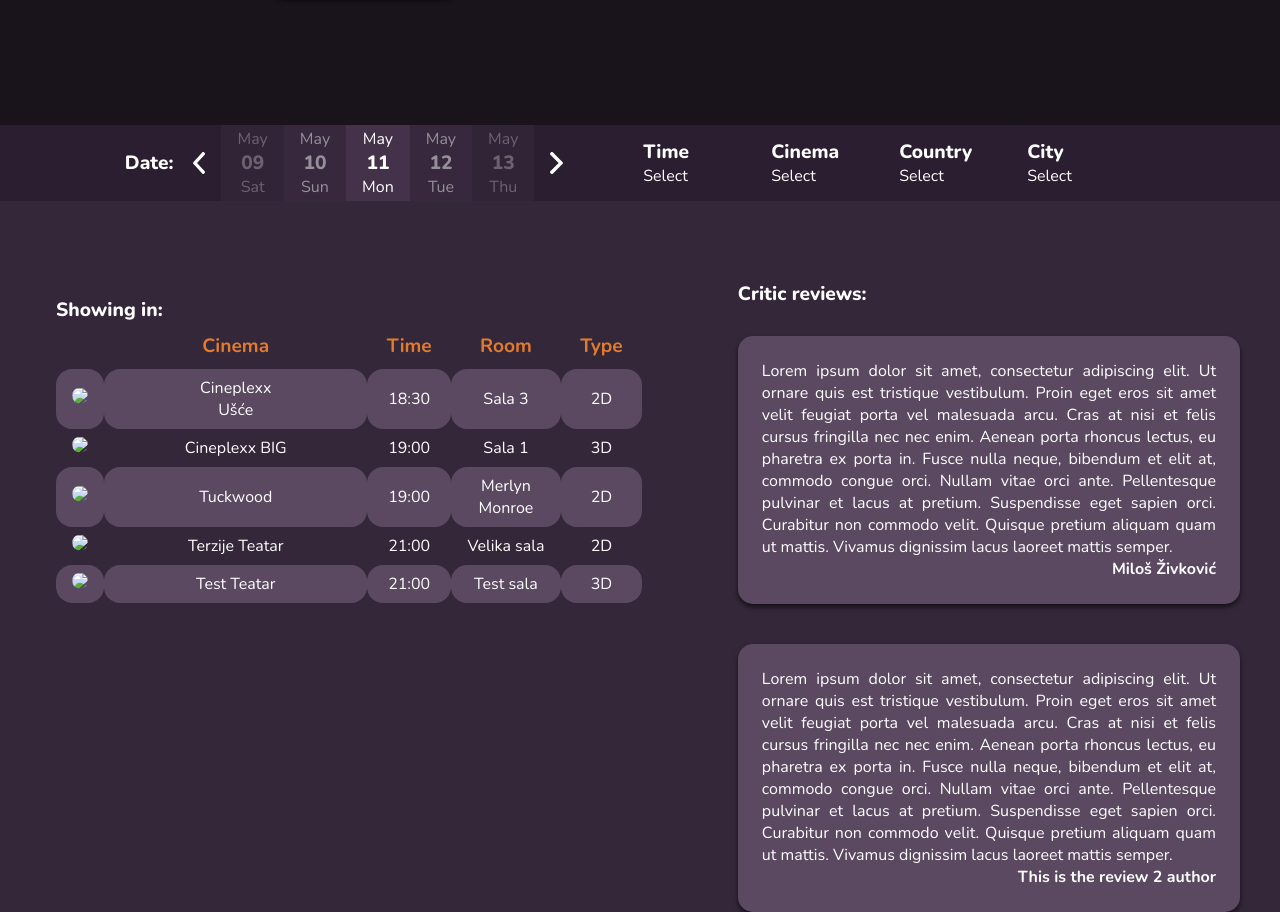
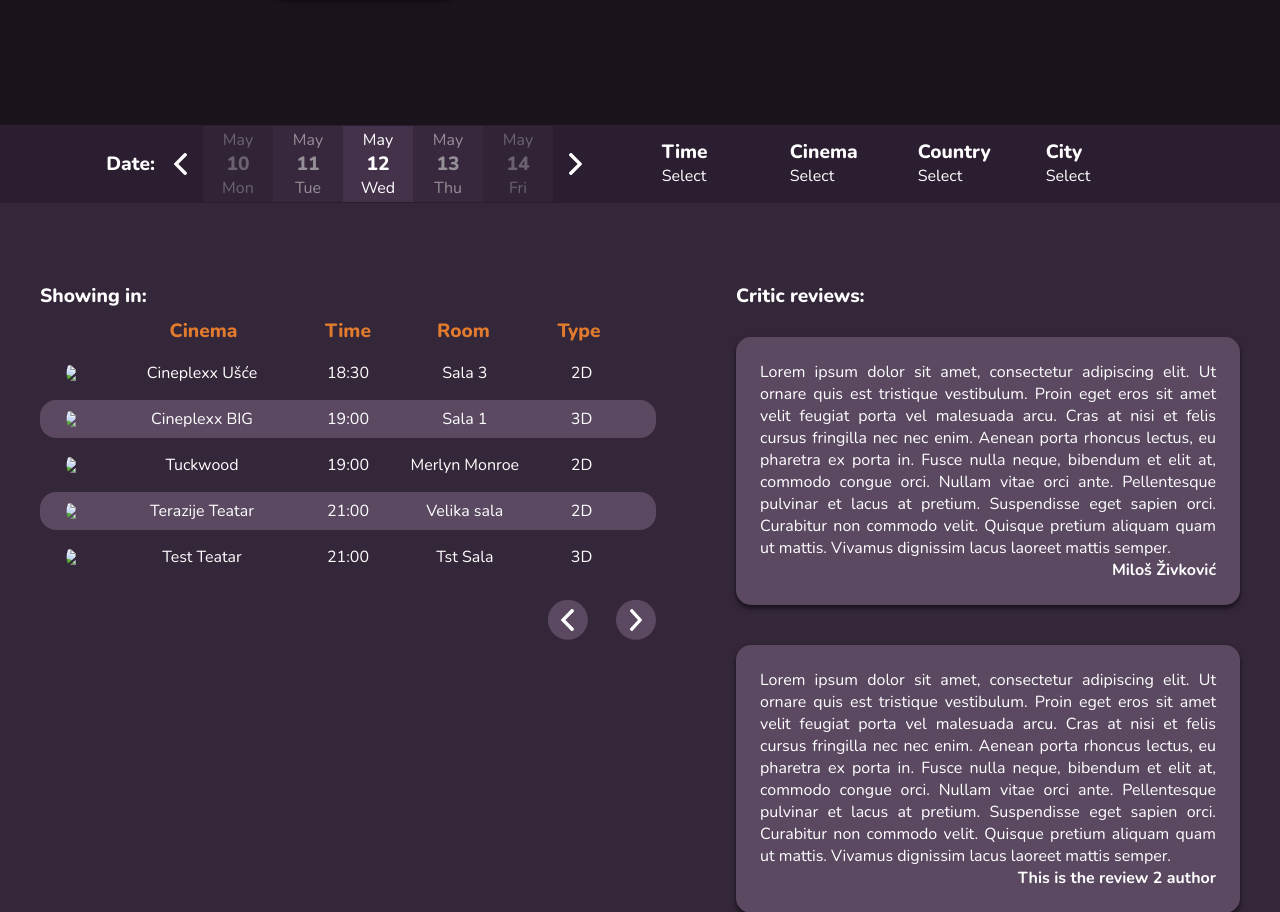
Before and after one commit to k0lic/Amenic, a CodeIgniter 4 app: the page made by Implementation/Amenic/app/Views/Movies/movie.php in a window 1280 px wide. Shown: the part 435-1347 px from the top of the page. Run offline with PHP 8.4 and a stand-in for CodeIgniter, Linux system fonts and the light colour scheme; the template is opened without the code that fills it, so the values that code supplies are empty; some libraries are stand-ins or nearby versions.

Commit message:
Added nice effects to the Movie Search page

```diff
--- a/Implementation/Amenic/app/Views/Movies/movie.php
+++ b/Implementation/Amenic/app/Views/Movies/movie.php
@@ -78,120 +78,211 @@
         <div class="row movieSelectorRow centerRow">
             <div class="movieDateSelector centerY">
                 <span class="movieSelectorTitle mr-2">Date:</span>
-                <img src="/assets/Movie/arrowLeft.svg" class="movieArrow" />
-                <div class="column centerRow dateColumn o30 ml-2">
+                <img src="/assets/Movie/arrowLeft.svg" class="movieArrow" id="movieArrowLeft"/>
+                <div class="column centerRow dateColumn o30 ml-2" id="movieDateO1">
                     <span class="movieMonth">May</span>
                     <span class="movieDate">09</span>
                     <span class="movieDay">Sat</span>
                 </div>
-                <div class="column centerRow dateColumn o50">
+                <div class="column centerRow dateColumn o50" id="movieDateI1">
                     <span class="movieMonth">May</span>
                     <span class="movieDate">10</span>
                     <span class="movieDay">Sun</span>
                 </div>
-                <div class="column centerRow dateColumn">
+                <div class="column centerRow dateColumn" id="movieDate">
                     <span class="movieMonth">May</span>
                     <span class="movieDate">11</span>
                     <span class="movieDay">Mon</span>
                 </div>
-                <div class="column centerRow dateColumn o50">
+                <div class="column centerRow dateColumn o50" id="movieDateI2">
                     <span class="movieMonth">May</span>
                     <span class="movieDate">12</span>
                     <span class="movieDay">Tue</span>
                 </div>
-                <div class="column centerRow dateColumn o30 mr-2">
+                <div class="column centerRow dateColumn o30 mr-2" id="movieDateO2">
                     <span class="movieMonth">May</span>
                     <span class="movieDate">13</span>
                     <span class="movieDay">Thu</span>
                 </div>
-                <img src="/assets/Movie/arrowRight.svg" class="movieArrow mr-5" />
+                <img src="/assets/Movie/arrowRight.svg" class="movieArrow mr-5" id="movieArrowRight"/>
             </div>
-            <div class="column w10 dropdownColumn ml-5">
+
+            <div class="column w10 dropdownColumn ml-5" id="timeColumn">
+                <ul>
+                    <li><div class="column">
                     <span class="dropdownTitle">Time</span>
-                <span class="dropdownSubtitle">Select</span>
-                <div class="dropdownContent">
-                    <a href="#">18:30</a>
-                    <a href="#">19:30</a>
-                    <a href="#">20:00</a>
+                    <span class="dropdownSubtitle" id="timeSelect">Select</span>
                     </div>
+                        <ul class="dropdown">
+                            <li><a href="#">18:30</a></li>
+                            <li><a href="#">19:30</a></li>
+                            <li><a href="#">20:00</a></li>
+                        </ul>
+                    </li>
+                </ul>
             </div>
-            <div class="column w10 dropdownColumn">
+
+            <div class="column w10 dropdownColumn" id="cinemaColumn">
+                <ul>
+                    <li><div class="column">
                     <span class="dropdownTitle">Cinema</span>
-                <span class="dropdownSubtitle">Select</span>
-                <div class="dropdownContent">
-                    <a href="#">Cineplexx BIG</a>
-                    <a href="#">Cineplexx Ušće</a>
-                    <a href="#">Jagodinski kulturni centar</a>
+                    <span class="dropdownSubtitle" id="cinemaSelect">Select</span>
                     </div>
+                        <ul class="dropdown">
+                            <li><a href="#">Cineplexx BIG</a></li>
+                            <li><a href="#">Cineplexx Ušće</a></li>
+                            <li><a href="#">Jagodinski kulturni centar</a></li>
+                        </ul>
+                    </li>
+                </ul>
             </div>
-            <div class="column w10 dropdownColumn">
+
+            <div class="column w10 dropdownColumn" id="countryColumn">
+                <ul>
+                    <li><div class="column">
                     <span class="dropdownTitle">Country</span>
-                <span class="dropdownSubtitle">Select</span>
-                <div class="dropdownContent">
-                    <a href="#">Serbia</a>
+                    <span class="dropdownSubtitle" id="countrySelect">Select</span>
                     </div>
+                        <ul class="dropdown">
+                            <li><a href="#">Serbia</a></li>
+                        </ul>
+                    </li>
+                </ul>
             </div>
-            <div class="column w10 dropdownColumn">
+
+            <div class="column w10 dropdownColumn" id="cityColumn">
+                <ul>
+                    <li><div class="column">
                     <span class="dropdownTitle">City</span>
-                <span class="dropdownSubtitle">Select</span>
-                <div class="dropdownContent">
-                    <a href="#">Beograd</a>
-                    <a href="#">Novi Sad</a>
-                    <a href="#">Niš</a>
-                    <a href="#">Jagodina</a>
+                    <span class="dropdownSubtitle" id="citySelect">Select</span>
                     </div>
+                        <ul class="dropdown" id="cityDropdown">
+                            <li><a href="#" class="cityDropdownItem" id="cityBeograd">Beograd</a></li>
+                            <li><a href="#" class="cityDropdownItem" id="cityNovi Sad">Novi Sad</a></li>
+                            <li><a href="#" class="cityDropdownItem" id="cityNiš">Niš</a></li>
+                            <li><a href="#" class="cityDropdownItem" id="cityJagodina">Jagodina</a></li>
+                        </ul>
+                    </li>
+                </ul>
             </div>
         </div>
 
         <div class="row centerX mb-5 movieShowingContent">
             <div class="column w55 centerY tableCol ml-5">
                 <span class="showingTitle">Showing in:</span>
-                <table class="showingTable">
-                    <thead>
-                        <th></th>
-                        <th class="tableCinemaCol">Cinema</th>
-                        <th class="tableTimeCol">Time</th>
-                        <th class="tableRoomCol">Room</th>
-                        <th class="tableTypeCol">Type</th>
-                    </thead>
-                    <tbody>
-                        <tr>
-                            <td class="tableImg"><img src="https://via.placeholder.com/150" class="userIcon" /></td>
-                            <td class="tableCinemaCol">Cineplexx Ušće</td>
-                            <td class="tableTimeCol">18:30</td>
-                            <td class="tableRoomCol">Sala 3</td>
-                            <td class="tableTypeCol">2D</td>
-                        </tr>
-                        <tr>
-                            <td class="tableImg"><img src="https://via.placeholder.com/150" class="userIcon" /></td>
-                            <td class="tableCinemaCol">Cineplexx BIG</td>
-                            <td class="tableTimeCol">19:00</td>
-                            <td class="tableRoomCol">Sala 1</td>
-                            <td class="tableTypeCol">3D</td>
-                        </tr>
-                        <tr>
-                            <td class="tableImg"><img src="https://via.placeholder.com/150" class="userIcon" /></td>
-                            <td class="tableCinemaCol">Tuckwood</td>
-                            <td class="tableTimeCol">19:00</td>
-                            <td class="tableRoomCol">Merlyn Monroe</td>
-                            <td class="tableTypeCol">2D</td>
-                        </tr>
-                        <tr>
-                            <td class="tableImg"><img src="https://via.placeholder.com/150" class="userIcon" /></td>
-                            <td class="tableCinemaCol">Terzije Teatar</td>
-                            <td class="tableTimeCol">21:00</td>
-                            <td class="tableRoomCol">Velika sala</td>
-                            <td class="tableTypeCol">2D</td>
-                        </tr>
-                        <tr>
-                            <td class="tableImg"><img src="https://via.placeholder.com/150" class="userIcon" /></td>
-                            <td class="tableCinemaCol">Test Teatar</td>
-                            <td class="tableTimeCol">21:00</td>
-                            <td class="tableRoomCol">Test sala</td>
-                            <td class="tableTypeCol">3D</td>
-                        </tr>
-                    </tbody>
-                </table>
+
+                <div class="showingTable column">
+                    <div class="showingTableHeader row centerY">
+                        <div class="w10"></div>
+                        <div class="w30 textCenter">
+                            Cinema
+                        </div>
+                        <div class="w20 textCenter">
+                            Time
+                        </div>
+                        <div class="w20 textCenter">
+                            Room
+                        </div>
+                        <div class="w20 textCenter">
+                            Type
+                        </div>
+                    </div>
+                    <div class="showingTableRow row centerY mb-1">
+                        <div class="w10 column centerRow">
+                            <img src="https://via.placeholder.com/150" class="userIcon" />
+                        </div>
+                        <div class="w30 textCenter">
+                            Cineplexx Ušće
+                        </div>
+                        <div class="w20 textCenter">
+                            18:30
+                        </div>
+                        <div class="w20 textCenter">
+                            Sala 3
+                        </div>
+                        <div class="w20 textCenter">
+                            2D
+                        </div>
+                    </div>
+                    <div class="showingTableRow row centerY mb-1">
+                        <div class="w10 column centerRow">
+                            <img src="https://via.placeholder.com/150" class="userIcon" />
+                        </div>
+                        <div class="w30 textCenter">
+                            Cineplexx BIG
+                        </div>
+                        <div class="w20 textCenter">
+                            19:00
+                        </div>
+                        <div class="w20 textCenter">
+                            Sala 1
+                        </div>
+                        <div class="w20 textCenter">
+                            3D
+                        </div>
+                    </div>
+                    <div class="showingTableRow row centerY mb-1">
+                        <div class="w10 column centerRow">
+                            <img src="https://via.placeholder.com/150" class="userIcon" />
+                        </div>
+                        <div class="w30 textCenter">
+                            Tuckwood
+                        </div>
+                        <div class="w20 textCenter">
+                            19:00
+                        </div>
+                        <div class="w20 textCenter">
+                            Merlyn Monroe
+                        </div>
+                        <div class="w20 textCenter">
+                            2D
+                        </div>
+                    </div>
+                    <div class="showingTableRow row centerY mb-1">
+                        <div class="w10 column centerRow">
+                            <img src="https://via.placeholder.com/150" class="userIcon" />
+                        </div>
+                        <div class="w30 textCenter">
+                            Terazije Teatar
+                        </div>
+                        <div class="w20 textCenter">
+                            21:00
+                        </div>
+                        <div class="w20 textCenter">
+                            Velika sala
+                        </div>
+                        <div class="w20 textCenter">
+                            2D
+                        </div>
+                    </div>
+                    <div class="showingTableRow row centerY">
+                        <div class="w10 column centerRow">
+                            <img src="https://via.placeholder.com/150" class="userIcon" />
+                        </div>
+                        <div class="w30 textCenter">
+                            Test Teatar
+                        </div>
+                        <div class="w20 textCenter">
+                            21:00
+                        </div>
+                        <div class="w20 textCenter">
+                            Tst Sala
+                        </div>
+                        <div class="w20 textCenter">
+                            3D
+                        </div>
+                    </div>
+                    <div class="row mt-3">
+                        <div class="showingTablePagination">
+                            <div class="column centerRow showingTableArrow mr-3">
+                                <img src="/assets/Movie/arrowLeft.svg" class="movieArrow" id="movieArrowLeft" />
+                            </div>
+                            <div class="column centerRow showingTableArrow">
+                                <img src="/assets/Movie/arrowRight.svg" class="movieArrow" id="movieArrowLeft" />
+                            </div>
+                        </div>
+                    </div>
+                </div>
             </div>
 
             <div class="column w45 criticsPart mr-5">
@@ -215,4 +306,6 @@
             </div>
         </div>
     </body>
+    <script src="/js/movieDateSelector.js"></script>
+    <script src="/js/movieSearchFilter.js"></script>
 </html>
--- a/Implementation/Amenic/public/css/style.css
+++ b/Implementation/Amenic/public/css/style.css
@@ -1319,6 +1319,7 @@ body {
 
 .movieArrow {
 	width: 0.8em;
+	cursor: pointer;
 }
 
 .movieDateSelector {
@@ -1328,6 +1329,7 @@ body {
 .dateColumn {
 	background-color: var(--movieDate);
 	padding: 0.2em 1em;
+	min-width: 70px;
 }
 
 .movieMonth,
@@ -1380,7 +1382,7 @@ body {
 	min-width: 100px;
 	box-shadow: 0px 8px 16px 0px rgba(0, 0, 0, 0.2);
 	z-index: 1;
-	margin-top: 50px;
+	/*margin-top: 50px;*/
 }
 
 .dropdownContent a {
@@ -1395,18 +1397,83 @@ body {
 	background-color: var(--orange);
 }
 
-.dropdownColumn:hover .dropdownContent {
-	display: block;
-}
-
 .dropdownTitle {
 	font-weight: 800;
 	font-size: 1.2em;
 }
 
+/* NEW DROPDOWN */
+
 .dropdownColumn {
 	cursor: pointer;
 }
+
+.dropdownColumn a {
+	text-decoration: none;
+}
+
+.dropdownColumn ul {
+	list-style: none;
+}
+
+.dropdownColumn li {
+	color: #fff;
+	display: block;
+	position: relative;
+	text-decoration: none;
+	transition-duration: 0.2s;
+}
+
+.dropdownColumn ul li {
+	padding: 0.85em 0 1em 0;
+	justify-content: center;
+	align-items: center;
+}
+
+.dropdownColumn li a {
+	color: #fff;
+}
+
+.dropdownColumn li:hover {
+	cursor: pointer;
+}
+
+.dropdownColumn ul li ul {
+	background-color: var(--deepPurple);
+	border: 1px solid var(--movieDate);
+
+	visibility: hidden;
+	opacity: 0;
+	min-width: 5em;
+	position: absolute;
+	transition: 5s background-color ease-in-out;
+	margin-top: 1em;
+	left: 0;
+	display: none;
+
+	border-radius: 15px;
+	box-shadow: 0px 8px 16px 0px rgba(0, 0, 0, 0.2);
+}
+
+.dropdownColumn ul li:hover > ul,
+.dropdownColumn ul li ul:hover {
+	visibility: visible;
+	opacity: 1;
+	display: block;
+}
+
+.dropdownColumn ul li ul li {
+	clear: both;
+	width: 100%;
+	border-radius: 15px;
+	padding: 1em 1.3em !important;
+}
+
+.dropdownColumn ul li ul li:hover {
+	background-color: var(--orange);
+}
+
+/* CRITICS */
 
 .criticsPart {
 	color: white;
@@ -1445,58 +1512,62 @@ body {
 	align-self: flex-start;
 }
 
+.movieShowingContent {
+	margin-top: 5em;
+}
+
 .showingTable {
-	border-collapse: collapse;
-	color: white;
+	width: 100%;
+	color: white;
+}
+
+.showingTableRow {
 	border-radius: 1em;
-	overflow: hidden;
-
-	float: left;
-	display: table;
-	width: 100%;
-}
-
-.showingTable tbody tr {
-	border-radius: 1em !important;
-}
-
-.showingTable tbody tr:nth-child(odd) {
-	background-color: var(--formInput);
-}
-
-.showingTable thead {
-	background-color: transparent !important;
-	color: var(--orange);
+	padding: 0.5em 1em !important;
+	cursor: pointer;
+	transition: 0.2s box-shadow ease-in-out;
+}
+
+.showingTableRow:hover {
+	transition: 0.2s box-shadow ease-in-out;
+	-webkit-box-shadow: 0px 0px 3px 2px rgba(226, 123, 46, 0.8);
+	-moz-box-shadow: 0px 0px 3px 2px rgba(226, 123, 46, 0.8);
+	box-shadow: 0px 0px 3px 2px rgba(226, 123, 46, 0.8);
+}
+
+.showingTableHeader {
+	padding: 0.5em 1em !important;
+	color: var(--orange) !important;
 	font-weight: 800;
 	font-size: 1.2em;
 }
 
-.showingTable td,
-.showingTable th {
+.showingTable .showingTableRow:nth-child(odd) {
+	background-color: var(--formInput);
+}
+
+.textCenter {
 	text-align: center;
-	border-radius: 1em;
-	display: table-cell;
-}
-
-.tableCinemaCol {
-	padding: 0.5em 5em !important;
-}
-
-.tableTimeCol,
-.tableRoomCol,
-.tableTypeCol,
-.tableImg {
-	padding: 0.5em 1em !important;
-}
-
-.tableCol {
-	padding: 1em;
-}
-
-.movieShowingContent {
-	margin-top: 5em;
-}
-
+}
+
+.showingTableArrow {
+	background-color: var(--formInput);
+	width: 2.5em;
+	height: 2.5em;
+	-webkit-clip-path: circle(35% at 50% 50%);
+	clip-path: circle(50% at 50% 50%);
+	cursor: pointer;
+	transition: 0.2s background-color ease-in-out;
+}
+
+.showingTableArrow:hover {
+	background-color: var(--orange);
+	transition: 0.2s background-color ease-in-out;
+}
+
+.showingTablePagination {
+	margin: 0 0 0 auto;
+}
 /* ADMIN CONTROLLER */
 
 .adminWrapper {
@@ -1844,7 +1915,7 @@ input[type="file"] {
 	width: 45%;
 }
 
-.breachWrapper{
+.breachWrapper {
 	background-image: url("../assets/Admins/noPass.jpg") !important;
 }
 
--- /dev/null
+++ b/Implementation/Amenic/public/js/movieDateSelector.js
@@ -0,0 +1,96 @@
+/*
+    Author: Miloš Živkovic
+    Github: zivkovicmilos
+*/
+
+let relativeDate = new Date();
+
+const updateDates = () => {
+	updateDate("movieDateO1", -2, relativeDate);
+	updateDate("movieDateI1", -1, relativeDate);
+
+	updateDate("movieDate", 0, relativeDate);
+
+	updateDate("movieDateI2", 1, relativeDate);
+	updateDate("movieDateO2", 2, relativeDate);
+};
+
+const updateDate = (element, offset, relativeDate) => {
+	let el = document.getElementById(element);
+	let children = el.children;
+
+	//let newDate = new Date();
+	let newDate = new Date(
+		relativeDate.getFullYear(),
+		relativeDate.getMonth(),
+		relativeDate.getDate() + offset
+	);
+
+	children[0].innerHTML = monthToStr(newDate.getMonth());
+	children[1].innerHTML = newDate.getDate();
+	children[2].innerHTML = dayToStr(newDate.getDay());
+};
+
+document.getElementById("movieArrowLeft").addEventListener("click", (e) => {
+	relativeDate.setDate(relativeDate.getDate() - 1);
+	updateDates();
+});
+
+document.getElementById("movieArrowRight").addEventListener("click", (e) => {
+	relativeDate.setDate(relativeDate.getDate() + 1);
+	updateDates();
+});
+
+const monthToStr = (month) => {
+	switch (month) {
+		case 0:
+			return "Jan";
+		case 1:
+			return "Feb";
+		case 2:
+			return "Mar";
+		case 3:
+			return "Apr";
+		case 4:
+			return "May";
+		case 5:
+			return "Jun";
+		case 6:
+			return "Jul";
+		case 7:
+			return "Aug";
+		case 8:
+			return "Sep";
+		case 9:
+			return "Oct";
+		case 10:
+			return "Nov";
+		case 11:
+			return "Dec";
+		default:
+			return "error";
+	}
+};
+
+const dayToStr = (day) => {
+	switch (day) {
+		case 0:
+			return "Mon";
+		case 1:
+			return "Tue";
+		case 2:
+			return "Wed";
+		case 3:
+			return "Thu";
+		case 4:
+			return "Fri";
+		case 5:
+			return "Sat";
+		case 6:
+			return "Sun";
+		default:
+			return "error";
+	}
+};
+
+updateDates();
--- /dev/null
+++ b/Implementation/Amenic/public/js/movieSearchFilter.js
@@ -0,0 +1,14 @@
+/*
+    Author: Miloš Živkovic
+    Github: zivkovicmilos
+*/
+
+let el = document.getElementsByClassName("cityDropdownItem");
+
+for (let element of el) {
+	element.addEventListener("click", (e) => {
+		e.preventDefault();
+		console.log(e.target.innerHTML);
+		document.getElementById("citySelect").innerHTML = e.target.innerHTML;
+	});
+}
```
Lines whose indentation alone changed are shown as unchanged.
